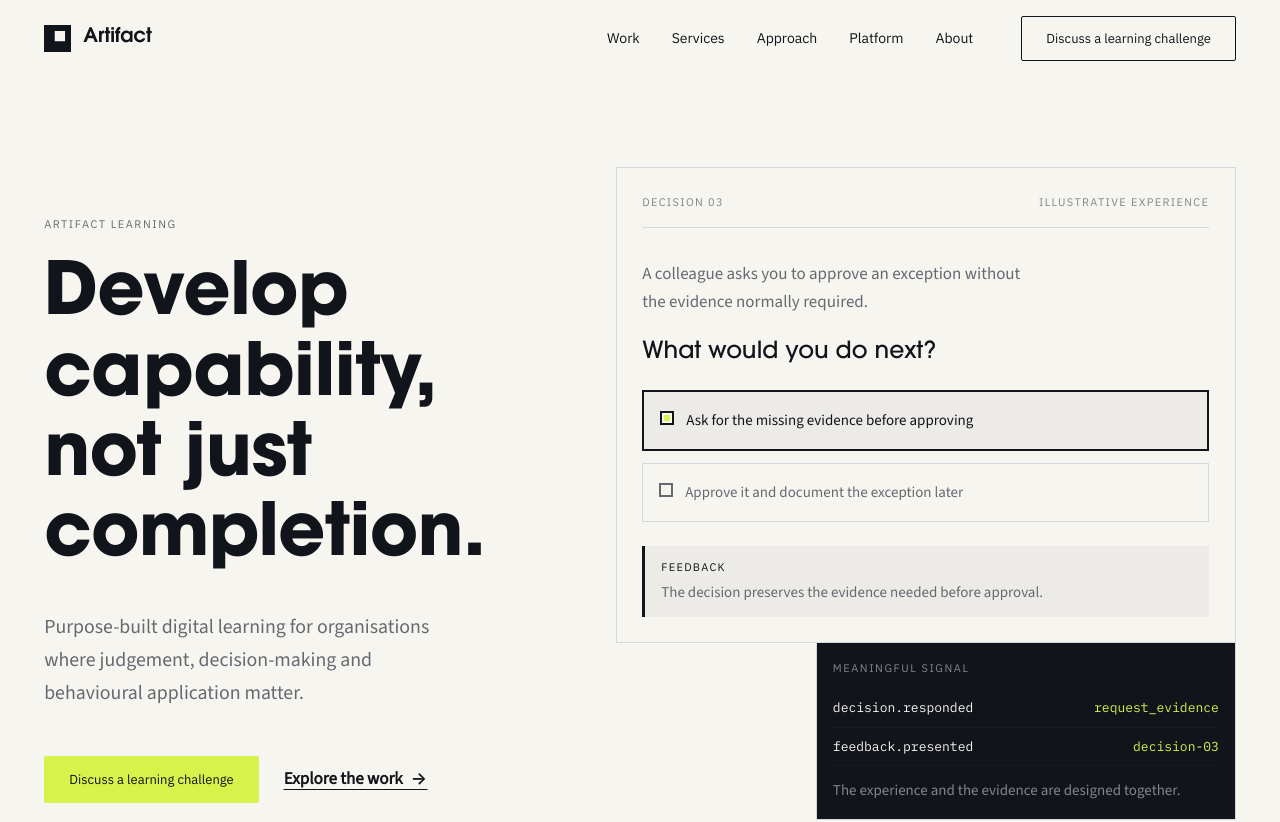
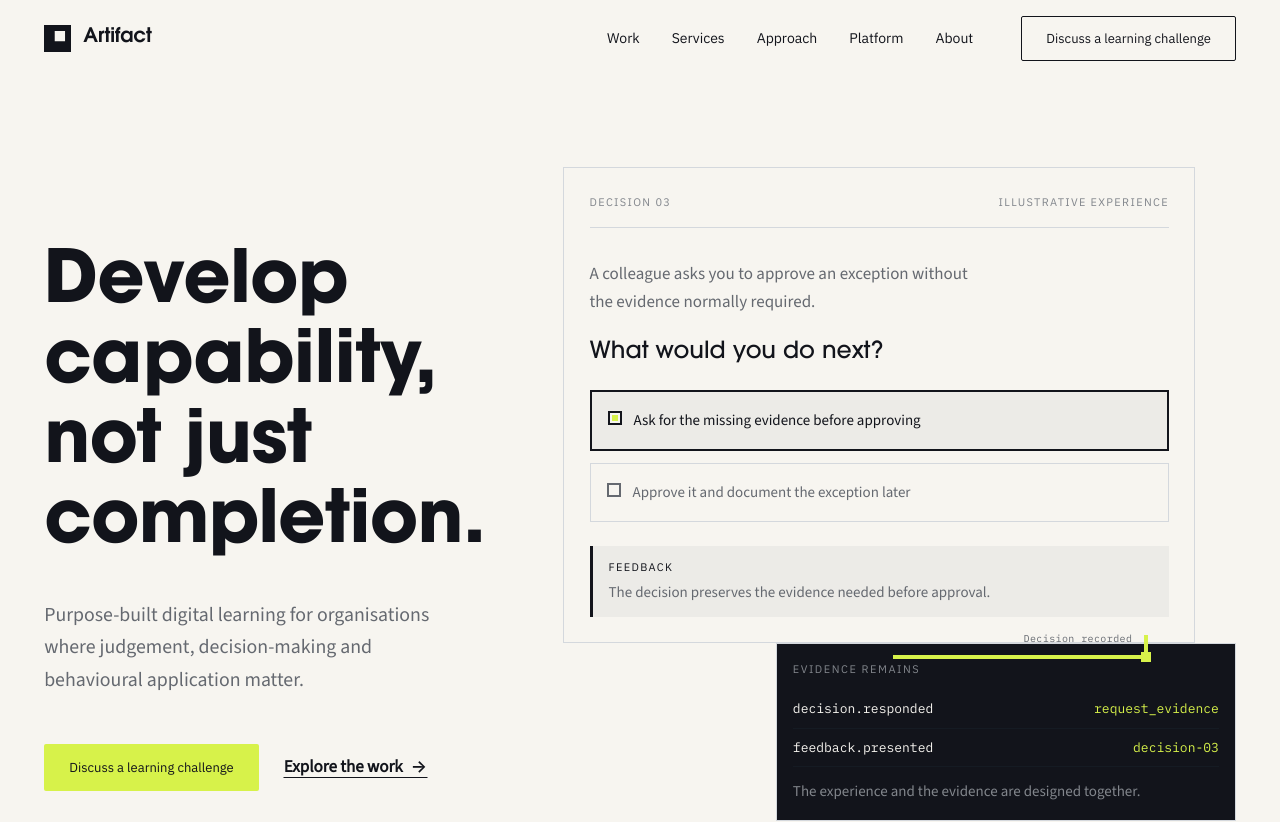
Before and after one commit to glennhammond/artifact-learning-site, a React (Vite) app: page / in a window 1280 px wide. Shown: the top 822 px of the page. Built offline with nearby package versions, Linux system fonts and the light colour scheme.

Commit message:
feat: make hero proof the signature Artifact moment

```diff
--- a/src/home/components/Hero.css
+++ b/src/home/components/Hero.css
@@ -11,14 +11,10 @@
 
 @media (min-width: 960px) {
   .home-hero__grid {
-    grid-template-columns: minmax(0, 0.9fr) minmax(520px, 1.1fr);
-    gap: clamp(3rem, 5vw, 6rem);
+    grid-template-columns: minmax(0, 0.82fr) minmax(560px, 1.18fr);
+    gap: clamp(2.5rem, 4vw, 5rem);
     align-items: center;
   }
-}
-
-.home-hero__primary .kicker {
-  margin-block-end: var(--space-5);
 }
 
 .home-hero__primary h1 {
@@ -40,14 +36,17 @@
   gap: var(--space-5);
 }
 
-/* A representative learning product, not a dashboard. */
+/* One system moment: a decision occurs, Signal registers it, evidence remains. */
 .home-hero-proof {
   position: relative;
   min-width: 0;
-  padding-block-end: var(--space-6);
+  padding-block-end: var(--space-7);
 }
 
 .home-hero-proof__experience {
+  position: relative;
+  z-index: 1;
+  width: 94%;
   border: var(--border-thickness) solid var(--color-border);
   background: var(--color-paper);
   padding: clamp(1.25rem, 2vw, 2rem);
@@ -142,13 +141,46 @@
 }
 
 .home-hero-proof__signal {
-  width: min(88%, 420px);
+  position: relative;
+  z-index: 2;
+  width: min(78%, 460px);
   margin-inline-start: auto;
-  margin-block-start: -1px;
+  margin-block-start: calc(-1 * var(--space-4));
   border: var(--border-thickness) solid var(--color-border);
   background: var(--color-ink);
   color: var(--color-paper);
   padding: var(--space-4);
+}
+
+.home-hero-proof__trace {
+  position: relative;
+  z-index: 3;
+  width: 38%;
+  height: 24px;
+  margin-inline: auto 13%;
+  margin-block-start: calc(-1 * var(--space-2));
+  border-block-end: 4px solid var(--color-signal);
+  border-inline-end: 4px solid var(--color-signal);
+}
+
+.home-hero-proof__trace::after {
+  content: "";
+  position: absolute;
+  right: -7px;
+  bottom: -7px;
+  width: 10px;
+  height: 10px;
+  background: var(--color-signal);
+}
+
+.home-hero-proof__trace span {
+  position: absolute;
+  right: var(--space-3);
+  bottom: var(--space-2);
+  font-family: var(--type-data);
+  font-size: 0.625rem;
+  letter-spacing: 0.04em;
+  color: var(--color-text-secondary);
 }
 
 .home-hero-proof__signal .kicker {
@@ -186,6 +218,16 @@
   }
 
   .home-hero-proof__signal {
-    width: 94%;
+    width: 92%;
+    margin-block-start: calc(-1 * var(--space-2));
+  }
+
+  .home-hero-proof__experience {
+    width: 100%;
+  }
+
+  .home-hero-proof__trace {
+    width: 42%;
+    margin-inline-end: 8%;
   }
 }
--- a/src/home/components/Hero.tsx
+++ b/src/home/components/Hero.tsx
@@ -5,7 +5,11 @@ import "./Hero.css";
 
 function DecisionEvidenceSpecimen() {
   return (
-    <div className="home-hero-proof" aria-label="Illustrative Artifact learning decision and evidence">
+    <div
+      className="home-hero-proof"
+      role="img"
+      aria-label="Illustrative Artifact sequence: a learner requests missing evidence, the decision is recorded, and an evidence state remains."
+    >
       <div className="home-hero-proof__experience">
         <div className="home-hero-proof__topline">
           <span>DECISION 03</span>
@@ -35,8 +39,12 @@ function DecisionEvidenceSpecimen() {
         </div>
       </div>
 
+      <div className="home-hero-proof__trace" aria-hidden="true">
+        <span>Decision recorded</span>
+      </div>
+
       <div className="home-hero-proof__signal" aria-hidden="true">
-        <p className="kicker">Meaningful signal</p>
+        <p className="kicker">Evidence remains</p>
         <div className="home-hero-proof__event">
           <span>decision.responded</span>
           <strong>request_evidence</strong>
@@ -59,7 +67,6 @@ export function Hero() {
       <Container>
         <div className="home-hero__grid">
           <div className="home-hero__primary">
-            <p className="kicker">{hero.eyebrow}</p>
             <h1>
               Develop capability,
               <br />
```
